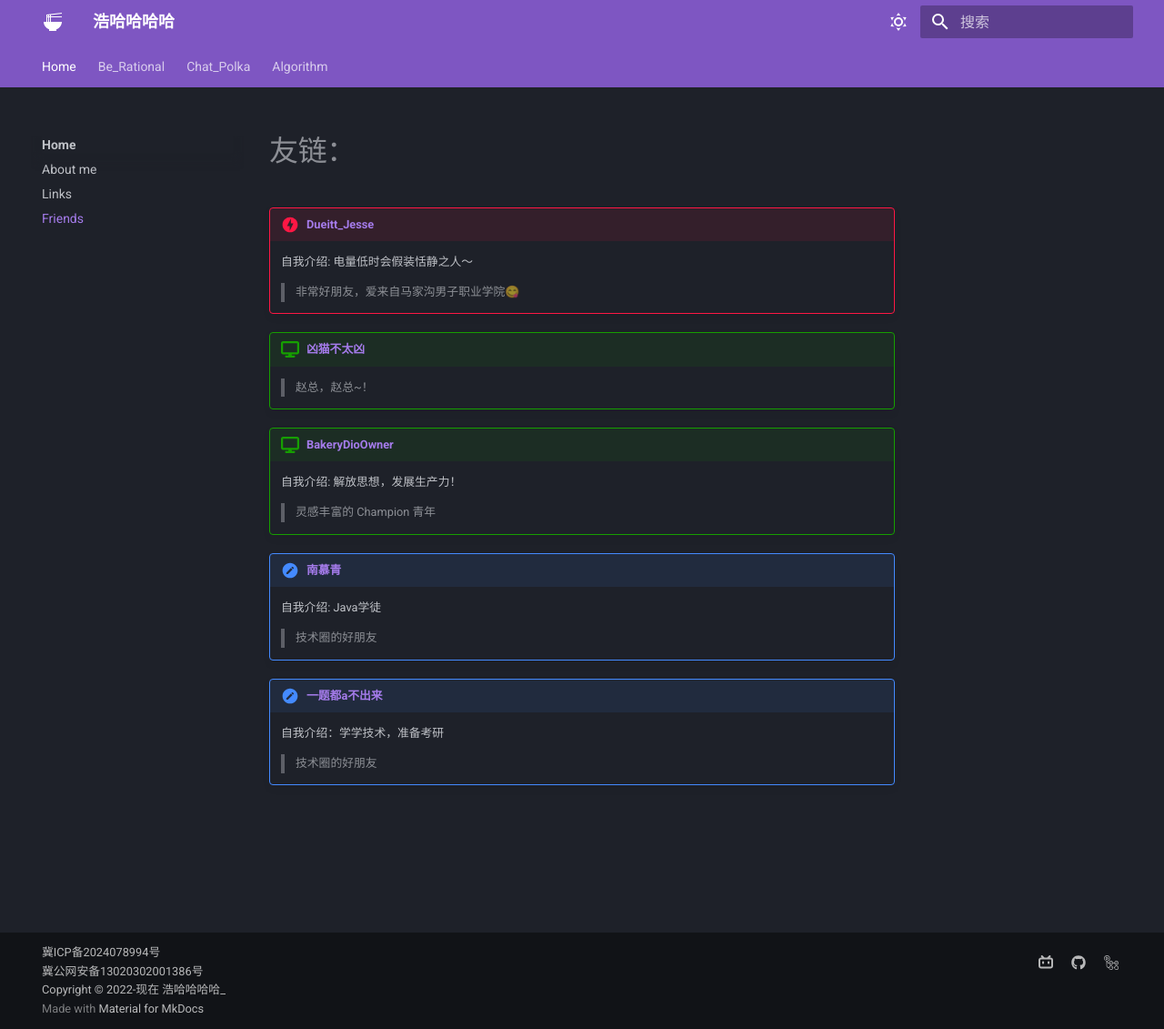
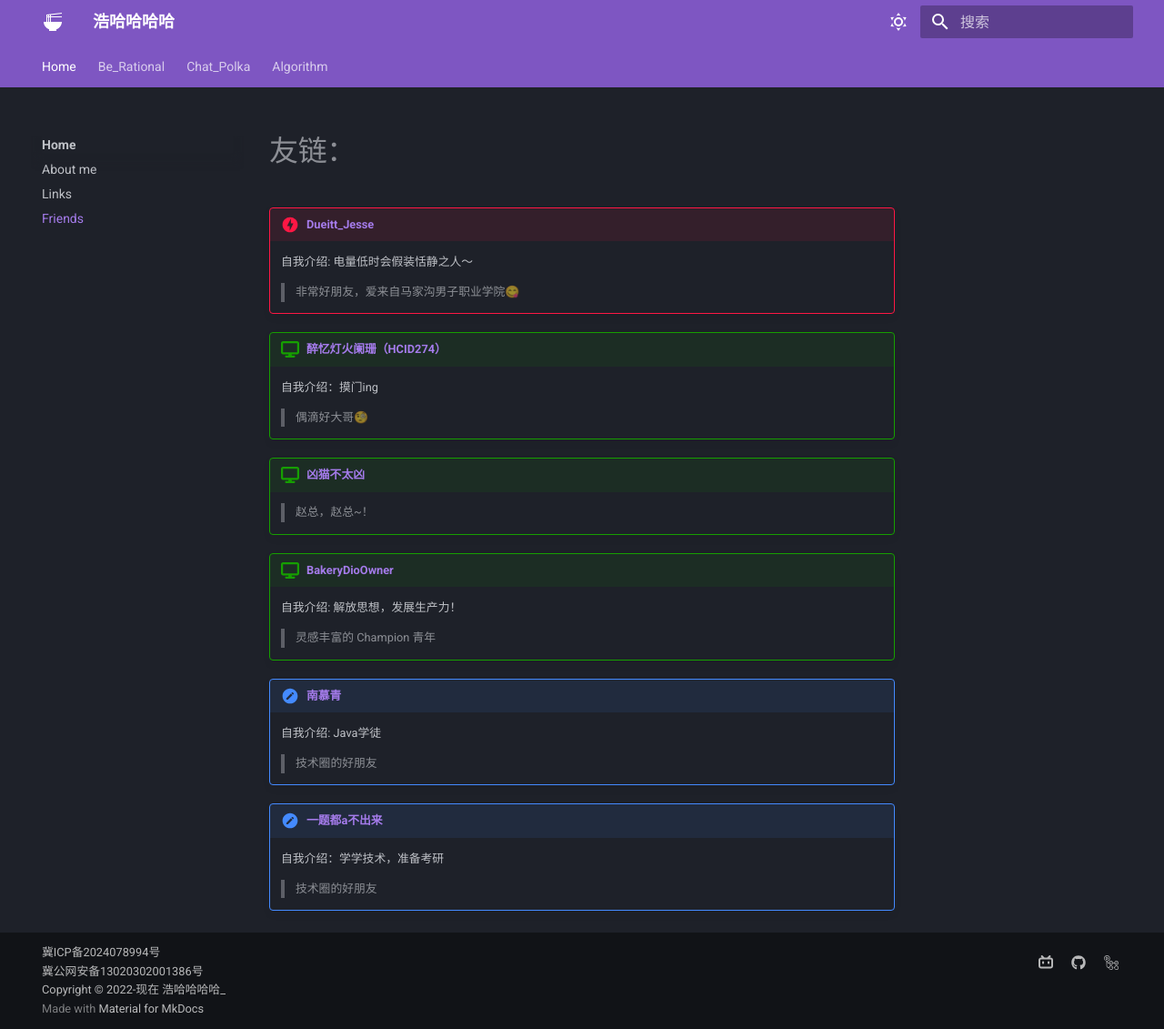
Before and after one commit to Haohahahaha/HomePage, an MkDocs documentation site: the page built from docs/friends.md, in a window 1280 px wide and 1131 px high. Shown: the whole window at 91% size. Built offline with MkDocs 1.6.1 and Material for MkDocs 9.7.7, drawn with Linux system fonts in a browser that asks for light colours.

Commit message:
2025-07-17_17:50:00 update

```diff
--- a/docs/friends.md
+++ b/docs/friends.md
@@ -5,6 +5,12 @@
 	自我介绍: 电量低时会假装恬静之人～
 
 	> 非常好朋友，爱来自马家沟男子职业学院😋
+
+!!! osca "[醉忆灯火阑珊（HCID274）](https://blog.hcid274.top/)"
+
+	自我介绍：摸门ing
+
+	> 偶滴好大哥🧐
 
 !!! osca "[凶猫不太凶](https://xmbtx.github.io/xmbtx-blog/)"
 
```
